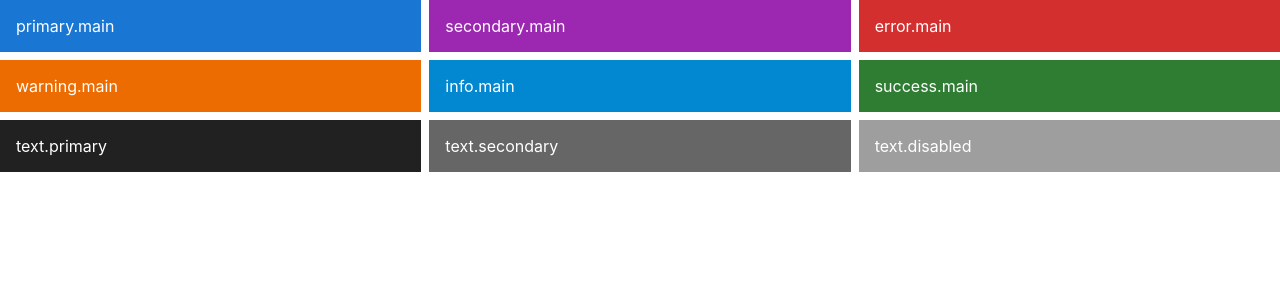
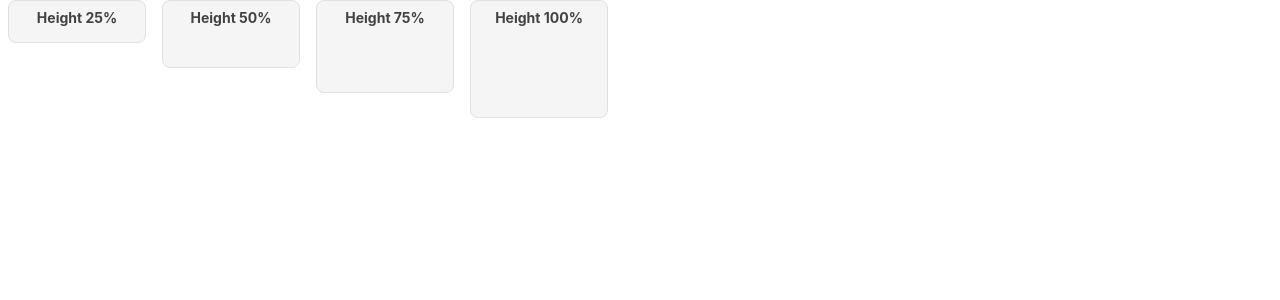
Before and after one commit to OmarThinks/Material-UI-Project, a React (Create React App) app in the folder src/: page / in a window 1280 px wide. Shown: the top 300 px of the page. Built offline with nearby package versions, Linux system fonts and the light colour scheme.

Commit message:
Sizing Example

```diff
--- a/src/src/App.js
+++ b/src/src/App.js
@@ -1,61 +1,99 @@
 import * as React from 'react';
 import Box from '@mui/material/Box';
-import Grid from '@mui/material/Grid';
 
-export default function BackgroundColor() {
+export default function Height() {
+  //console.log(theme);
   return (
-    <Grid container spacing={1}>
-      <Grid item xs={12} sm={4}>
-        <Box sx={{ bgcolor: 'primary.main', color: 'primary.contrastText', p: 2 }}>
-          primary.main
-        </Box>
-      </Grid>
-      <Grid item xs={12} sm={4}>
+    <Box sx={{ height: 100, width: '100%' }}>
       <Box
         sx={{
-            bgcolor: 'secondary.main',
-            color: 'secondary.contrastText',
-            p: 2,
+          height: '25%',
+          width: 120,
+          display: 'inline-block',
+          p: 1,
+          mx: 1,
+          bgcolor: (theme) =>
+            {console.log(theme);
+              return theme.palette.mode === 'dark' ? '#101010' : 'grey.100'},
+          color: (theme) =>
+            theme.palette.mode === 'dark' ? 'grey.300' : 'grey.800',
+          border: '1px solid',
+          borderColor: (theme) =>
+            theme.palette.mode === 'dark' ? 'grey.800' : 'grey.300',
+          borderRadius: 2,
+          fontSize: '0.875rem',
+          fontWeight: '700',
+          textAlign: 'center',
         }}
       >
-          secondary.main
+        Height 25%
       </Box>
-      </Grid>
-      <Grid item xs={12} sm={4}>
-        <Box sx={{ bgcolor: 'error.main', color: 'error.contrastText', p: 2 }}>
-          error.main
+      <Box
+        sx={{
+          height: '50%',
+          width: 120,
+          display: 'inline-block',
+          p: 1,
+          mx: 1,
+          bgcolor: (theme) =>
+            theme.palette.mode === 'dark' ? '#101010' : 'grey.100',
+          color: (theme) =>
+            theme.palette.mode === 'dark' ? 'grey.300' : 'grey.800',
+          border: '1px solid',
+          borderColor: (theme) =>
+            theme.palette.mode === 'dark' ? 'grey.800' : 'grey.300',
+          borderRadius: 2,
+          fontSize: '0.875rem',
+          fontWeight: '700',
+          textAlign: 'center',
+        }}
+      >
+        Height 50%
       </Box>
-      </Grid>
-      <Grid item xs={12} sm={4}>
-        <Box sx={{ bgcolor: 'warning.main', color: 'warning.contrastText', p: 2 }}>
-          warning.main
+      <Box
+        sx={{
+          height: '75%',
+          width: 120,
+          display: 'inline-block',
+          p: 1,
+          mx: 1,
+          bgcolor: (theme) =>
+            theme.palette.mode === 'dark' ? '#101010' : 'grey.100',
+          color: (theme) =>
+            theme.palette.mode === 'dark' ? 'grey.300' : 'grey.800',
+          border: '1px solid',
+          borderColor: (theme) =>
+            theme.palette.mode === 'dark' ? 'grey.800' : 'grey.300',
+          borderRadius: 2,
+          fontSize: '0.875rem',
+          fontWeight: '700',
+          textAlign: 'center',
+        }}
+      >
+        Height 75%
       </Box>
-      </Grid>
-      <Grid item xs={12} sm={4}>
-        <Box sx={{ bgcolor: 'info.main', color: 'info.contrastText', p: 2 }}>
-          info.main
+      <Box
+        sx={{
+          height: '100%',
+          width: 120,
+          display: 'inline-block',
+          p: 1,
+          mx: 1,
+          bgcolor: (theme) =>
+            theme.palette.mode === 'dark' ? '#101010' : 'grey.100',
+          color: (theme) =>
+            theme.palette.mode === 'dark' ? 'grey.300' : 'grey.800',
+          border: '1px solid',
+          borderColor: (theme) =>
+            theme.palette.mode === 'dark' ? 'grey.800' : 'grey.300',
+          borderRadius: 2,
+          fontSize: '0.875rem',
+          fontWeight: '700',
+          textAlign: 'center',
+        }}
+      >
+        Height 100%
       </Box>
-      </Grid>
-      <Grid item xs={12} sm={4}>
-        <Box sx={{ bgcolor: 'success.main', color: 'success.contrastText', p: 2 }}>
-          success.main
     </Box>
-      </Grid>
-      <Grid item xs={12} sm={4}>
-        <Box sx={{ bgcolor: 'text.primary', color: 'background.paper', p: 2 }}>
-          text.primary
-        </Box>
-      </Grid>
-      <Grid item xs={12} sm={4}>
-        <Box sx={{ bgcolor: 'text.secondary', color: 'background.paper', p: 2 }}>
-          text.secondary
-        </Box>
-      </Grid>
-      <Grid item xs={12} sm={4}>
-        <Box sx={{ bgcolor: 'text.disabled', color: 'background.paper', p: 2 }}>
-          text.disabled
-        </Box>
-      </Grid>
-    </Grid>
   );
 }
```
Lines whose indentation alone changed are shown as unchanged.
